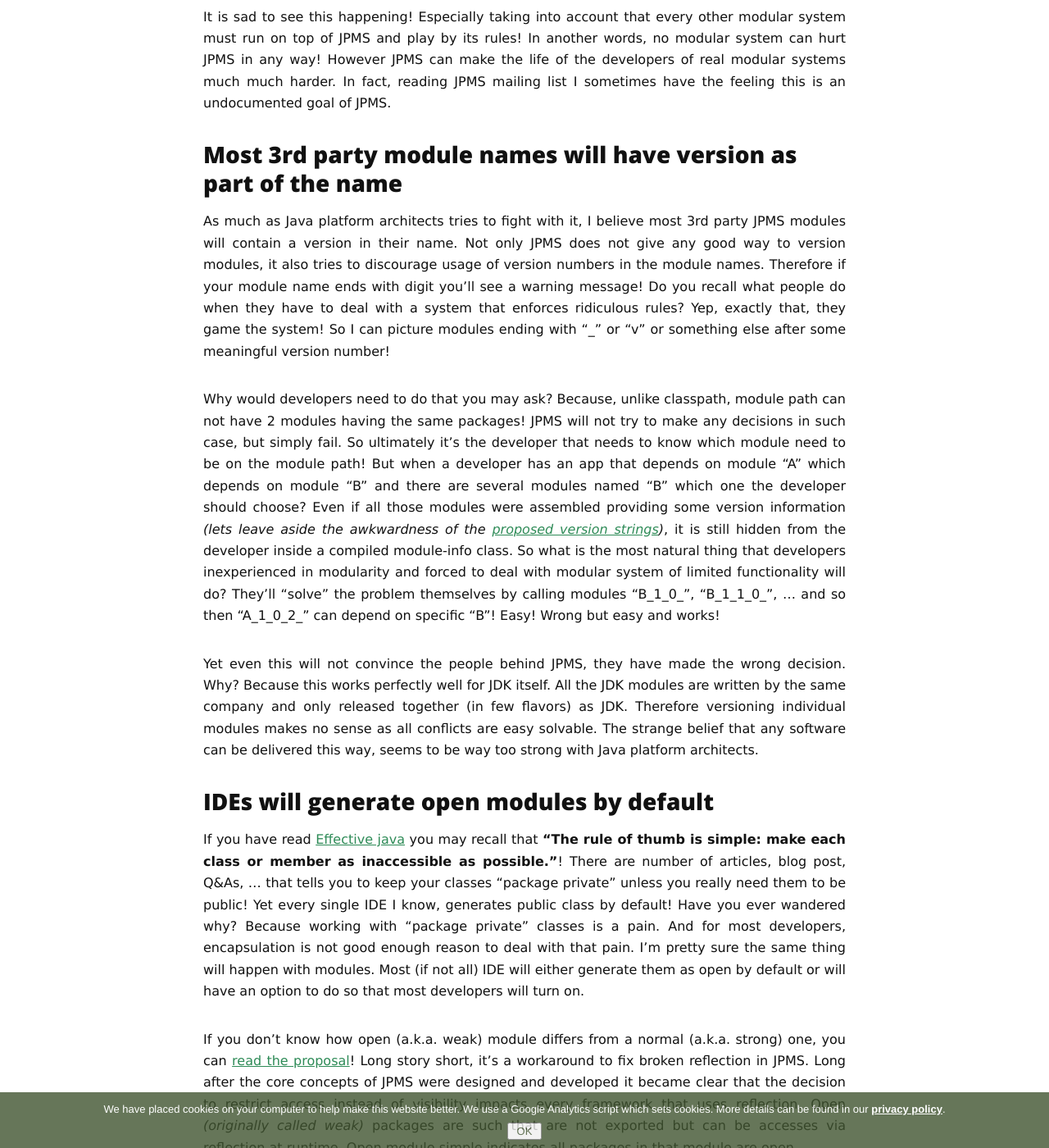
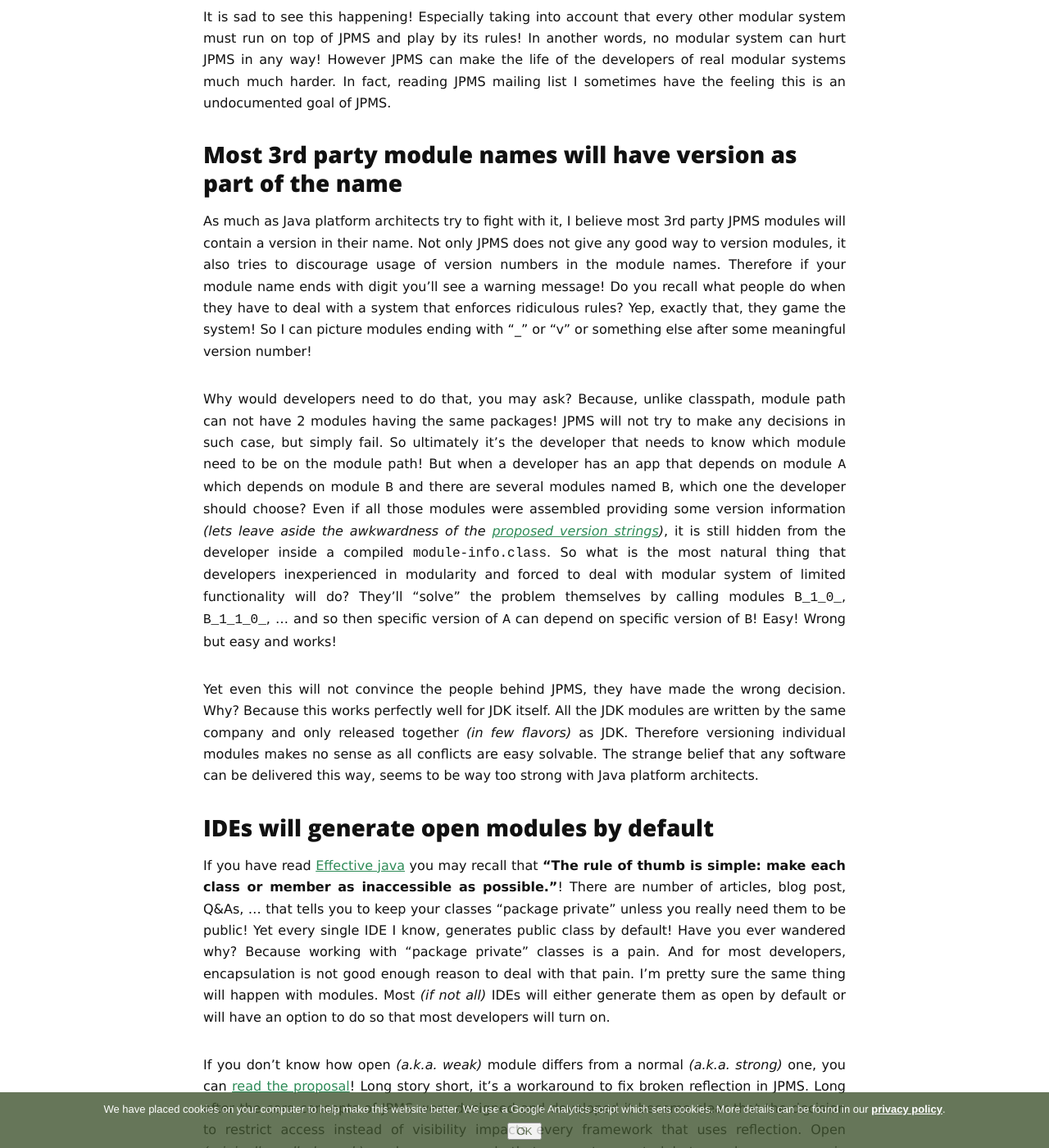
Before and after one commit to azzazzel/azzazzel.github.io, a Jekyll site: the page built from _posts/2017-05-06-What_to_expect_in_post-JPMS_Java_world.md, in a window 1280 px wide and 1400 px high, scrolled down 2795 px. Shown: the whole window at 82% size. Built offline with Jekyll 4.4.1, drawn with Linux system fonts in a browser that asks for light colours; nearby versions of some CDN libraries; comment, search, counter and statistics services are not loaded; some of the changed text lies outside the part shown.

Commit message:
fixed typos and formatting

```diff
--- a/_posts/2017-05-06-What_to_expect_in_post-JPMS_Java_world.md
+++ b/_posts/2017-05-06-What_to_expect_in_post-JPMS_Java_world.md
@@ -50,17 +50,17 @@ It is sad to see this happening! Especially taking into account that every other
 
 ### Most 3rd party module names will have version as part of the name
 
-As much as Java platform architects tries to fight with it, I believe most 3rd party JPMS modules will contain a version in their name. Not only JPMS does not give any good way to version modules, it also tries to discourage usage of version numbers in the module names. Therefore if your module name ends with digit you'll see a warning message! Do you recall what people do when they have to deal with a system that enforces ridiculous rules? Yep, exactly that, they game the system! So I can picture modules ending with "\_" or "v" or something else after some meaningful version number!
+As much as Java platform architects try to fight with it, I believe most 3rd party JPMS modules will contain a version in their name. Not only JPMS does not give any good way to version modules, it also tries to discourage usage of version numbers in the module names. Therefore if your module name ends with digit you'll see a warning message! Do you recall what people do when they have to deal with a system that enforces ridiculous rules? Yep, exactly that, they game the system! So I can picture modules ending with "\_" or "v" or something else after some meaningful version number!
 
-Why would developers need to do that you may ask? Because, unlike classpath, module path can not have 2 modules having the same packages! JPMS will not try to make any decisions in such case, but simply fail. So ultimately it's the developer that needs to know which module need to be on the module path! But when a developer has an app that depends on module "A" which depends on module "B" and there are several modules named "B" which one the developer should choose? Even if all those modules were assembled providing some version information _(lets leave aside the awkwardness of the [proposed version strings](http://download.java.net/java/jigsaw/docs/api/java/lang/module/ModuleDescriptor.Version.html))_, it is still hidden from the developer inside a compiled module-info class. So what is the most natural thing that developers inexperienced in modularity and forced to deal with modular system of limited functionality will do? They'll "solve" the problem themselves by calling modules "B\_1\_0\_", "B\_1\_1\_0\_", ... and so then "A\_1\_0\_2\_" can depend on specific "B"! Easy! Wrong but easy and works!
+Why would developers need to do that, you may ask? Because, unlike classpath, module path can not have 2 modules having the same packages! JPMS will not try to make any decisions in such case, but simply fail. So ultimately it's the developer that needs to know which module need to be on the module path! But when a developer has an app that depends on module `A` which depends on module `B` and there are several modules named `B`, which one the developer should choose? Even if all those modules were assembled providing some version information _(lets leave aside the awkwardness of the [proposed version strings](http://download.java.net/java/jigsaw/docs/api/java/lang/module/ModuleDescriptor.Version.html))_, it is still hidden from the developer inside a compiled `module-info.class`. So what is the most natural thing that developers inexperienced in modularity and forced to deal with modular system of limited functionality will do? They'll "solve" the problem themselves by calling modules `B_1_0_`, `B_1_1_0_`, ... and so then specific version of `A` can depend on specific version of `B`! Easy! Wrong but easy and works!
 
-Yet even this will not convince the people behind JPMS, they have made the wrong decision. Why? Because this works perfectly well for JDK itself. All the JDK modules are written by the same company and only released together (in few flavors) as JDK. Therefore versioning individual modules makes no sense as all conflicts are easy solvable. The strange belief that any software can be delivered this way, seems to be way too strong with Java platform architects.
+Yet even this will not convince the people behind JPMS, they have made the wrong decision. Why? Because this works perfectly well for JDK itself. All the JDK modules are written by the same company and only released together _(in few flavors)_ as JDK. Therefore versioning individual modules makes no sense as all conflicts are easy solvable. The strange belief that any software can be delivered this way, seems to be way too strong with Java platform architects.
 
 ### IDEs will generate open modules by default
 
-If you have read [Effective java](https://books.google.com/books/about/Effective_Java.html?id=ka2VUBqHiWkC&redir_esc=y) you may recall that **"The rule of thumb is simple: make each class or member as inaccessible as possible."**! There are number of articles, blog post, Q&As, ... that tells you to keep your classes "package private" unless you really need them to be public! Yet every single IDE I know, generates public class by default! Have you ever wandered why? Because working with "package private" classes is a pain. And for most developers, encapsulation is not good enough reason to deal with that pain. I'm pretty sure the same thing will happen with modules. Most (if not all) IDE will either generate them as open by default or will have an option to do so that most developers will turn on.
+If you have read [Effective java](https://books.google.com/books/about/Effective_Java.html?id=ka2VUBqHiWkC&redir_esc=y) you may recall that **"The rule of thumb is simple: make each class or member as inaccessible as possible."**! There are number of articles, blog post, Q&As, ... that tells you to keep your classes "package private" unless you really need them to be public! Yet every single IDE I know, generates public class by default! Have you ever wandered why? Because working with "package private" classes is a pain. And for most developers, encapsulation is not good enough reason to deal with that pain. I'm pretty sure the same thing will happen with modules. Most _(if not all)_ IDEs will either generate them as open by default or will have an option to do so that most developers will turn on.
 
-If you don't know how open (a.k.a. weak) module differs from a normal (a.k.a. strong) one, you can [read the proposal](http://mail.openjdk.java.net/pipermail/jpms-spec-experts/2016-October/000430.html)! Long story short, it's a workaround to fix broken reflection in JPMS. Long after the core concepts of JPMS were designed and developed it became clear that the decision to restrict access instead of visibility impacts every framework that uses reflection. Open _(originally called weak)_ packages are such that are not exported but can be accesses via reflection at runtime. Open module simple indicates all packages in that module are open.
+If you don't know how open _(a.k.a. weak)_ module differs from a normal _(a.k.a. strong)_ one, you can [read the proposal](http://mail.openjdk.java.net/pipermail/jpms-spec-experts/2016-October/000430.html)! Long story short, it's a workaround to fix broken reflection in JPMS. Long after the core concepts of JPMS were designed and developed it became clear that the decision to restrict access instead of visibility impacts every framework that uses reflection. Open _(originally called weak)_ packages are such that are not exported but can be accesses via reflection at runtime. Open module simple indicates all packages in that module are open.
 
 Given the amount of popular frameworks using reflection, I can imagine most developers will choose to simply open their modules. Especially considering that there is no real penalty for doing so!
 
```
Also changed, not shown: other parts of _posts/2017-05-06-What_to_expect_in_post-JPMS_Java_world.md (+1 -1 lines).
